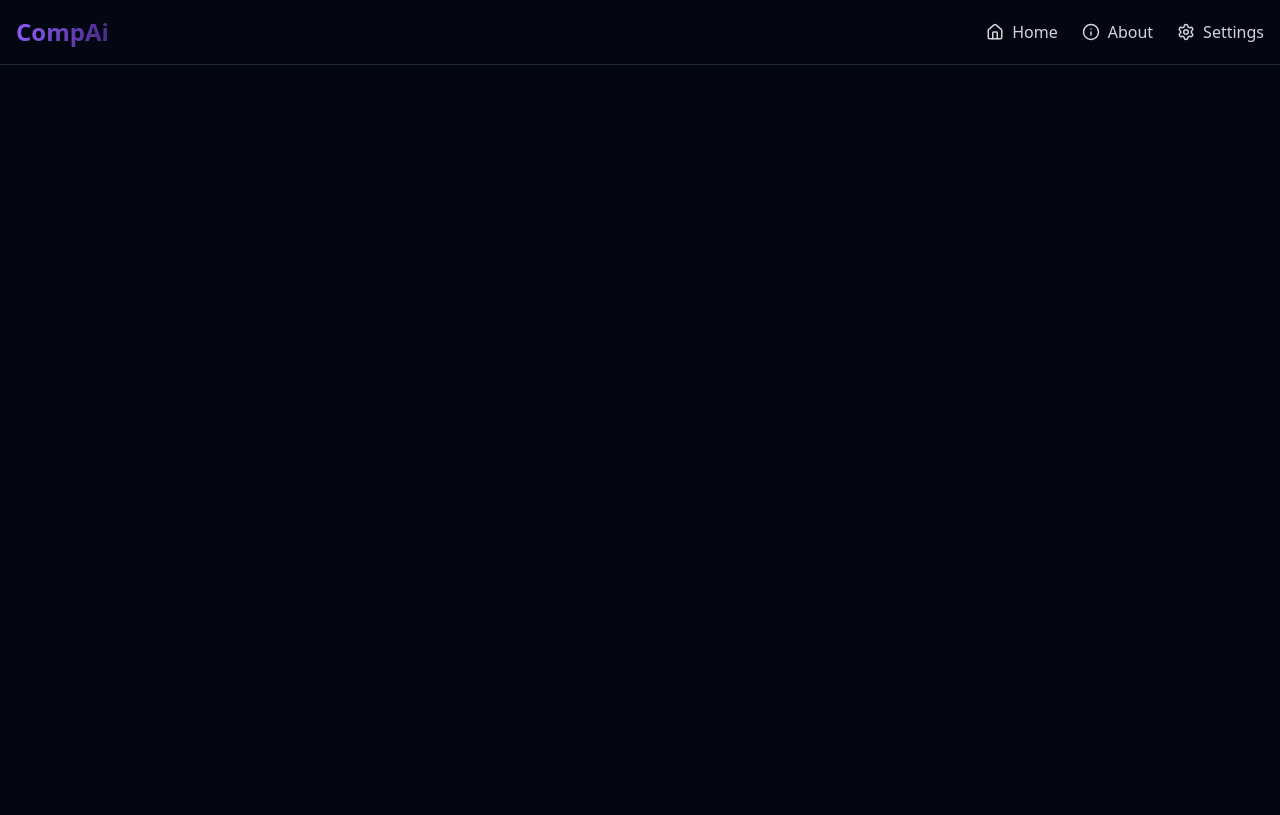
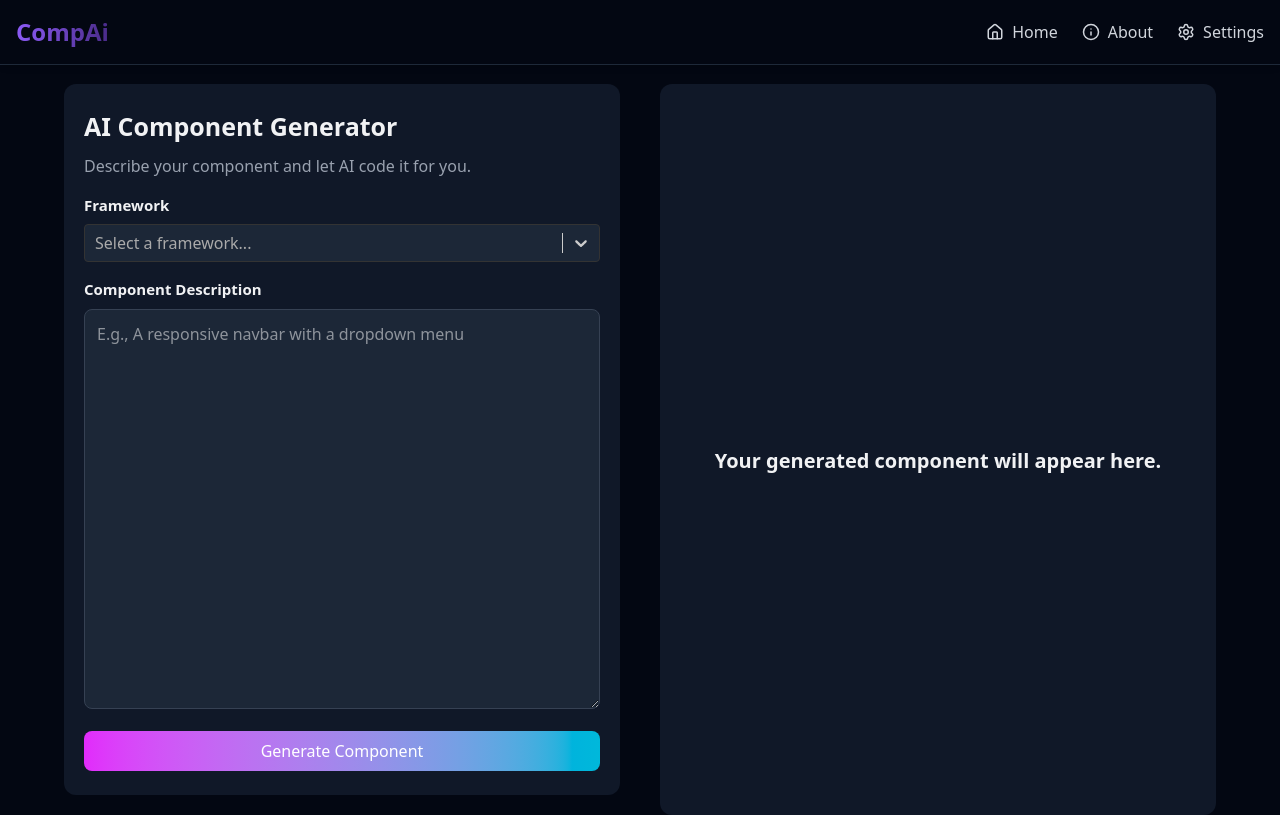
Before and after one commit to shreyashpatel5506/CompAi, a React (Vite) app in the folder Frontend/Comp/: page / in a window 1280 px wide. Built offline with nearby package versions, Linux system fonts and the light colour scheme.

Commit message:
ui create

```diff
--- a/Frontend/Comp/package.json
+++ b/Frontend/Comp/package.json
@@ -15,6 +15,7 @@
     "react": "^19.1.1",
     "react-dom": "^19.1.1",
     "react-router-dom": "^7.9.3",
+    "react-select": "^5.10.2",
     "tailwindcss": "^4.1.14"
   },
   "devDependencies": {
--- a/Frontend/Comp/src/App.jsx
+++ b/Frontend/Comp/src/App.jsx
@@ -1,15 +1,24 @@
-import { useState } from 'react'
-import './App.css'
-import Navbar from './Components/Navbar'
+// src/App.jsx
+
+import React from 'react';
+import { Routes, Route } from 'react-router-dom';
+import Navbar from './Components/Navbar.jsx';
+import Home from './Components/Home';
+import './index.css';
+import './App.css';
 
 function App() {
-
-
   return (
     <>
       <Navbar />
+      {/* Add a main content container with top padding */}
+      <main className="pt-16">
+        <Routes>
+          <Route path="/" element={<Home />} />
+        </Routes>
+      </main>
     </>
-  )
+  );
 }
 
-export default App
+export default App;
--- /dev/null
+++ b/Frontend/Comp/src/Components/Home.jsx
@@ -0,0 +1,106 @@
+import React, { useState } from 'react'; // Make sure useState is imported
+import Navbar from './Navbar';
+import Select from 'react-select';
+
+const Home = () => {
+    // --- START: Added State and Function Definitions ---
+    const [frameWork, setFrameWork] = useState(null); // State for the selected framework
+    const [description, setDescription] = useState(''); // State for the textarea input
+
+    // Placeholder function for the button's onClick event
+    const generateComponent = () => {
+        console.log("Generating component with:");
+        console.log("Framework:", frameWork ? frameWork.value : 'None');
+        console.log("Description:", description);
+        // Add your AI generation logic here
+    };
+    // --- END: Added State and Function Definitions ---
+
+    const options = [
+        { value: 'HTML-CSS', label: 'HTML & CSS' },
+        { value: 'JSX', label: 'JSX' },
+        { value: 'HTML-TAILWIND', label: 'HTML & TailwindCSS' },
+        { value: 'JSX-TAILWIND', label: 'JSX & TailwindCSS' },
+        { value: 'Dart-Flutter', label: 'Dart & Flutter' },
+        { value: 'Python-Django', label: 'Python & Django' },
+        { value: 'Python-Flask', label: 'Python & Flask' },
+        { value: 'Python-FastAPI', label: 'Python & FastAPI' },
+        { value: 'Java-Spring', label: 'Java & Spring' },
+        { value: 'CSharp-ASP.NET', label: 'C# & ASP.NET' },
+    ];
+
+    return (
+        <>
+
+            <div className='grid grid-cols-1 lg:grid-cols-2 gap-10 px-6 lg:px-16'>
+                {/* left pannel */}
+                <div className="w-full py-6 rounded-xl bg-[var(--color-base-200)] mt-5 p-5">
+                    <h3 className='text-[25px] font-semibold sp-text'>AI Component Generator</h3>
+                    <p className='text-gray-400 mt-2 text-[16px]'>Describe your component and let AI code it for you.</p>
+
+                    <p className='text-[15px] font-[700] mt-4'>Framework</p>
+                    <Select
+                        className='mt-2'
+                        options={options}
+                        value={frameWork}
+                        placeholder="Select a framework..." // Added a placeholder for better UX
+                        styles={{
+                            control: (base) => ({
+                                ...base,
+                                backgroundColor: "var(--color-base-300)",
+                                borderColor: "#333",
+                                color: "#fff",
+                                boxShadow: "none",
+                                "&:hover": { borderColor: "#555" }
+                            }),
+                            menu: (base) => ({
+                                ...base,
+                                backgroundColor: "var(--color-base-300)",
+                                color: "#fff"
+                            }),
+                            option: (base, state) => ({
+                                ...base,
+                                backgroundColor: state.isSelected
+                                    ? "var(--color-base-300)"
+                                    : state.isFocused
+                                        ? "var(--color-base-200)"
+                                        : "var(--color-base-100)",
+                                color: "#fff",
+                                "&:active": { backgroundColor: "#444" }
+                            }),
+                            singleValue: (base) => ({ ...base, color: "#fff" }),
+                            placeholder: (base) => ({ ...base, color: "#aaa" }),
+                            input: (base) => ({ ...base, color: "#fff" })
+                        }}
+                        onChange={(selected) => setFrameWork(selected)}
+                    />
+                    <p className='text-[15px] font-[700] mt-4'>Component Description</p>
+                    <textarea
+                        value={description}
+                        onChange={(e) => setDescription(e.target.value)}
+                        rows={4}
+                        className="w-full mt-2 p-3 bg-[var(--color-base-300)] border border-gray-700 h-[400px] rounded-lg text-white focus:outline-none focus:ring-2 focus:ring-blue-500"
+                        placeholder="E.g., A responsive navbar with a dropdown menu"
+                    ></textarea>
+                    <button
+                        onClick={generateComponent}
+                        className="mt-4 w-full bg-gradient-to-r from-fuchsia-500 to-cyan-500 text-white py-2 px-4 rounded-lg hover:from-fuchsia-600 hover:to-cyan-600 transition"
+                    >
+                        Generate Component
+                    </button>
+                </div>
+
+                {/* Right panel would go here */}
+                <div>
+                    <div className="w-full pt-6 rounded-xl bg-[var(--color-base-200)] mt-5 p-5 pb-0 h-full flex items-center justify-center"
+                    >
+                        <h3 className='text-[20px] font-semibold sp-text'>Your generated component will appear here.</h3>
+                    </div>
+
+                </div>
+            </div>
+        </>
+    );
+};
+
+export default Home;
--- a/Frontend/Comp/src/Components/Navbar.jsx
+++ b/Frontend/Comp/src/Components/Navbar.jsx
@@ -8,7 +8,7 @@ const Navbar = () => {
     return (
         <>
 
-            <header className=" shadow-md border-b border-gray-800 fixed w-full z-50">
+            <header className=" shadow-md border-b border-gray-800 fixed w-full z-50 mb-22">
                 <div className="container mx-auto flex justify-between items-center px-4 py-4 h-16">
 
                     <Link to="/" className="flex items-center gap-2">
--- a/Frontend/Comp/src/index.css
+++ b/Frontend/Comp/src/index.css
@@ -46,20 +46,13 @@
   --noise: 0;
 }
 
-body {
-  margin: 0;
-  display: flex;
-  place-items: center;
-  min-width: 320px;
-  min-height: 100vh;
-}
+
 
 .text-gradient-accent {
   color: transparent;
   background-image: linear-gradient(90deg,
       #8C5BF6,
-      #492b88
-    );
+      #492b88);
   -webkit-background-clip: text;
   background-clip: text;
 }
```
Also changed, not shown: 1 other file (tests, documents, lock files or other folders).
